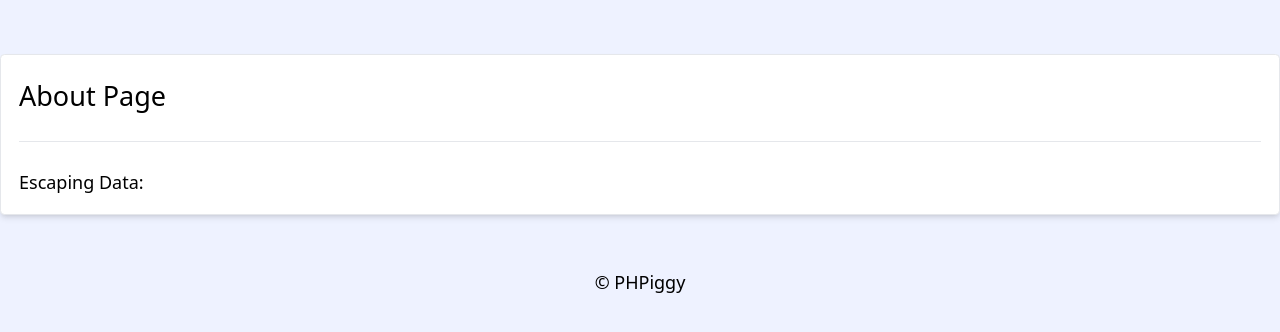
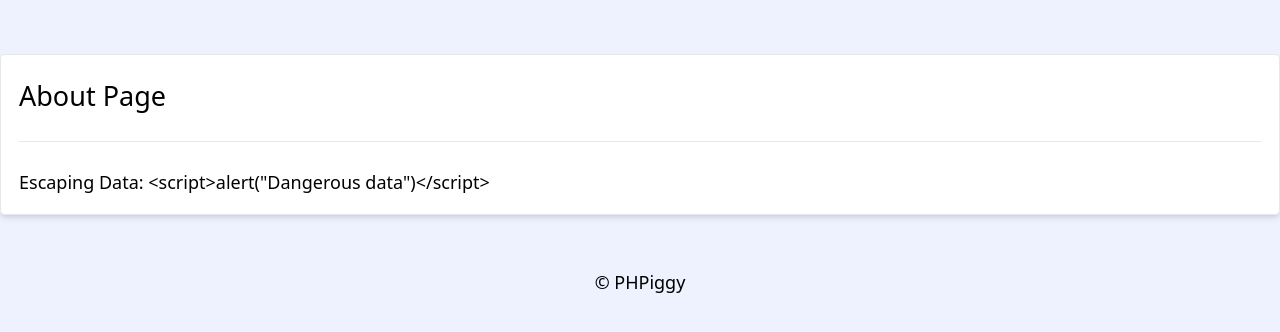
Before and after one commit to marcin-5/phpiggy, a PHP site: page /about in a window 1280 px wide. Shown: the part 72-404 px from the top of the page. Run offline with PHP 8.4, Linux system fonts and the light colour scheme.

Commit message:
Add HTML escaping function and sanitize view data
Introduce a new function `e` to escape HTML special characters, preventing XSS. Update the about page view to use this function for handling potentially dangerous data in `dangerousData`.

```diff
--- a/src/App/Controllers/AboutController.php
+++ b/src/App/Controllers/AboutController.php
@@ -20,6 +20,7 @@ class AboutController
     {
         echo $this->view->render("/about.php", [
             'title' => 'About page',
+            'dangerousData' => '<script>alert("Dangerous data")</script>',
         ]);
     }
 }
--- a/src/App/functions.php
+++ b/src/App/functions.php
@@ -9,3 +9,8 @@ function dd(mixed $value): void
     echo "</pre>";
     die();
 }
+
+function e(mixed $value): string
+{
+    return htmlspecialchars((string)$value, ENT_QUOTES);
+}
--- a/src/App/views/about.php
+++ b/src/App/views/about.php
@@ -12,7 +12,8 @@ include $this->resolve("partials/_header.php") ?>
     <hr/>
 
     <!-- Escaping Data -->
-    <p>Escaping Data: </p>
+    <p>Escaping Data: <?php
+        echo e($dangerousData); ?></p>
 </section>
 <!-- End Main Content Area -->
 
```
